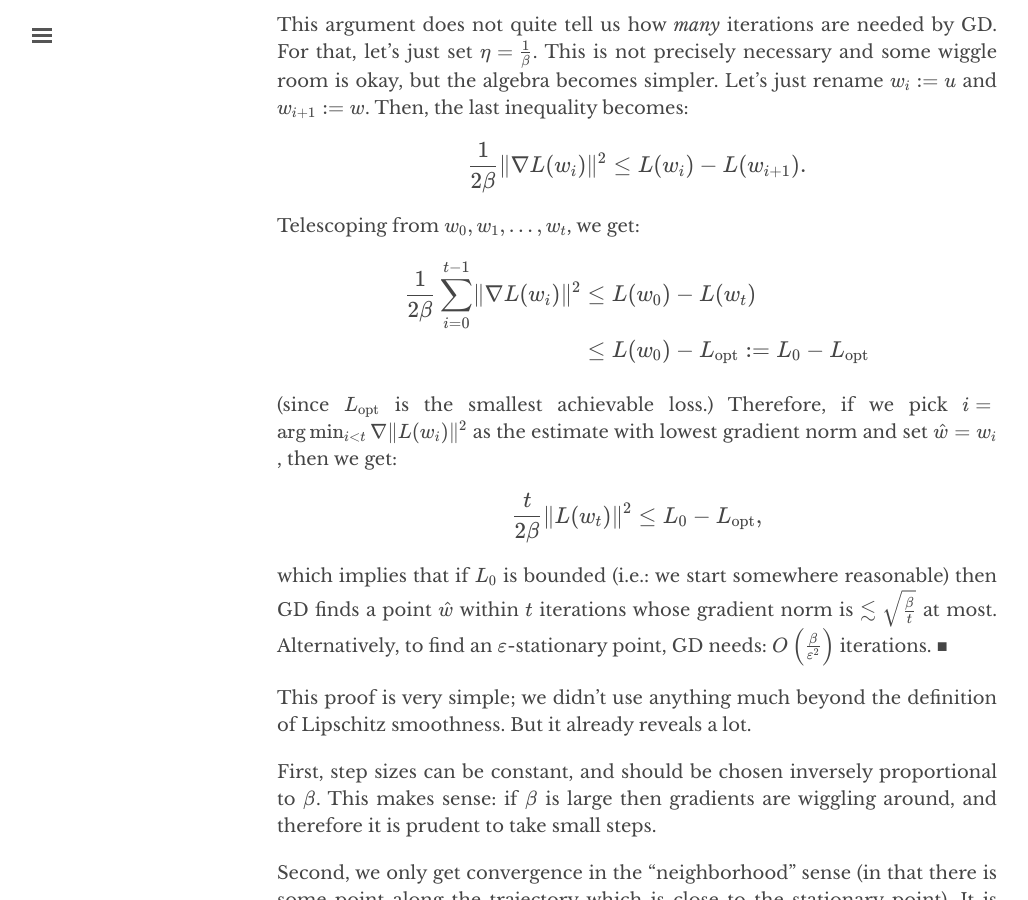
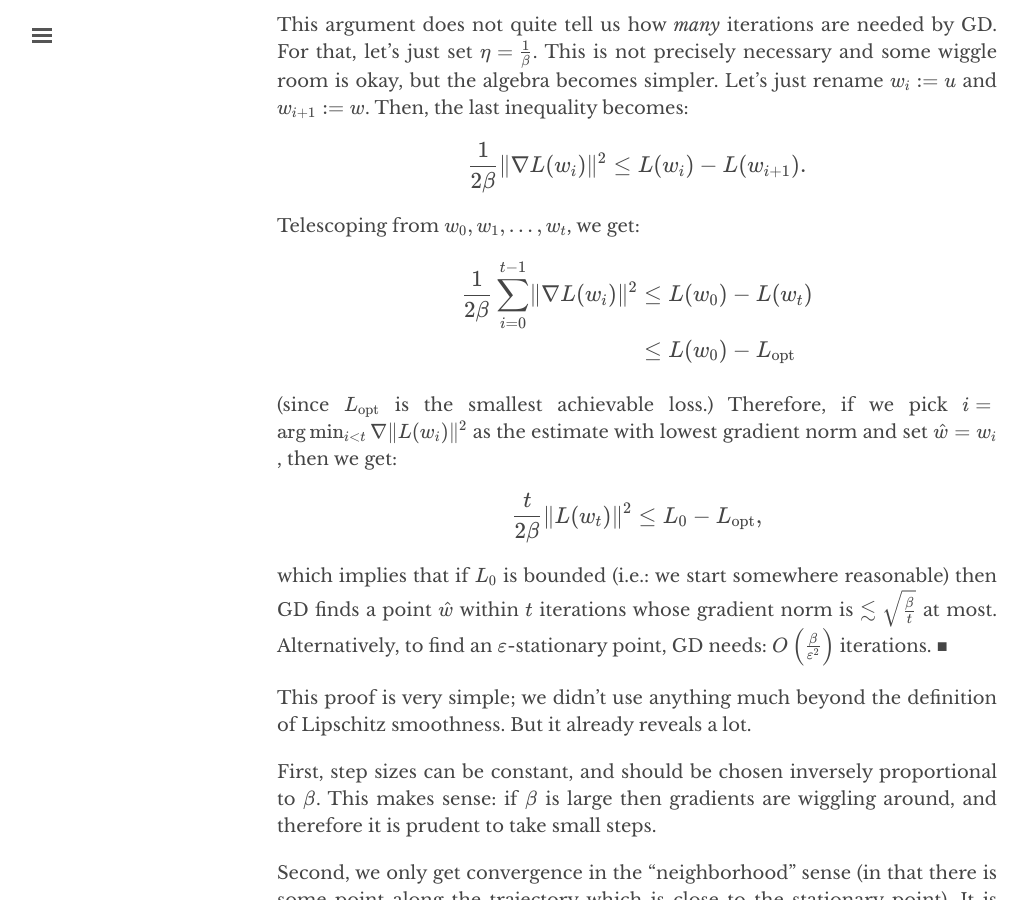
Before and after one commit to chinmayhegde/fodl, a Jekyll site: the page built from _posts/2022-01-15-optimization01.md, in a window 1280 px wide and 900 px high, scrolled down 5486 px. Shown: the whole window, without its empty margins (3-1031 px from the left). Built offline with Jekyll 4.4.1, drawn with Linux system fonts in a browser that asks for light colours; nearby versions of some CDN libraries.

Commit message:
Update 2022-01-15-optimization01.md

```diff
--- a/_posts/2022-01-15-optimization01.md
+++ b/_posts/2022-01-15-optimization01.md
@@ -179,7 +179,7 @@ We are now ready to prove our first result.
   $$
   \begin{aligned}
   \frac{1}{2\beta} \sum_{i = 0}^{t-1} \lVert \nabla L(w_i) \rVert^2 &\leq L(w_0) - L(w_t) \\
-  &\leq L(w_0) - L_{\text{opt}} := L_0 - L_{\text{opt}}
+  &\leq L(w_0) - L_{\text{opt}}
   \end{aligned}
   $$
 
```
